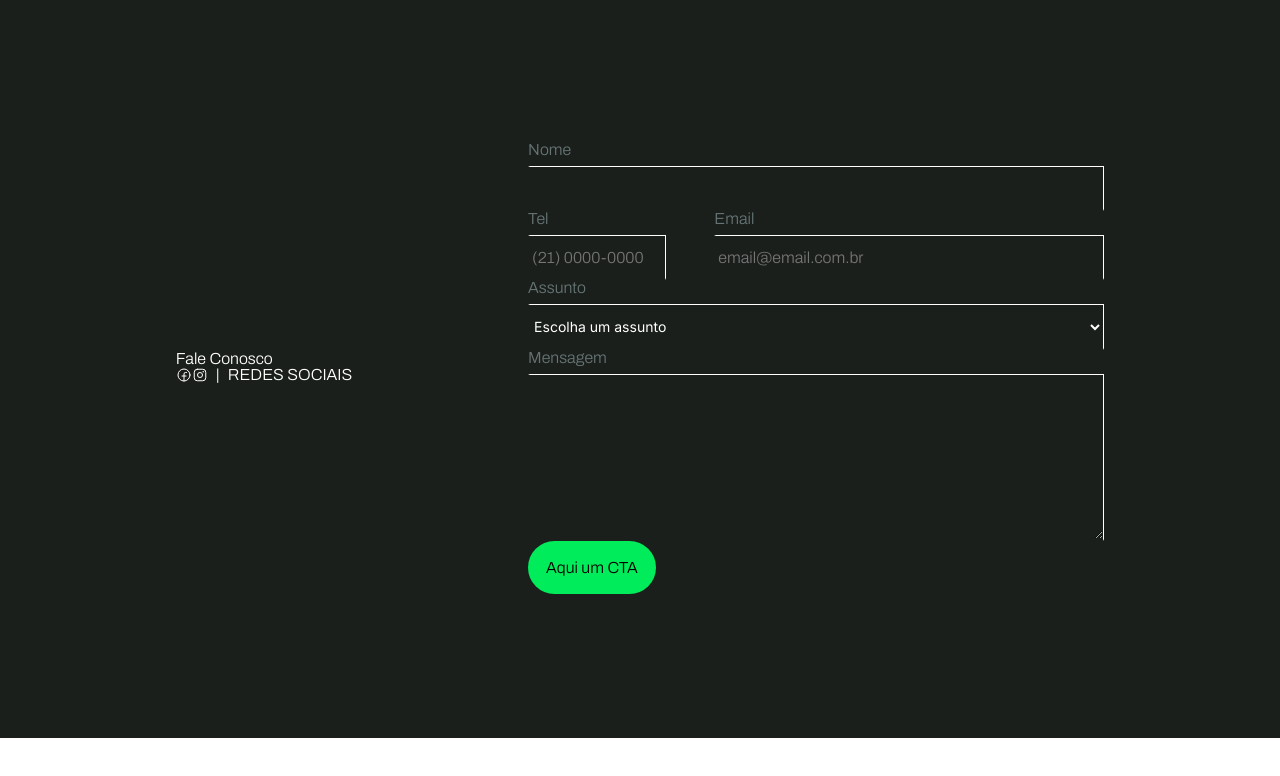
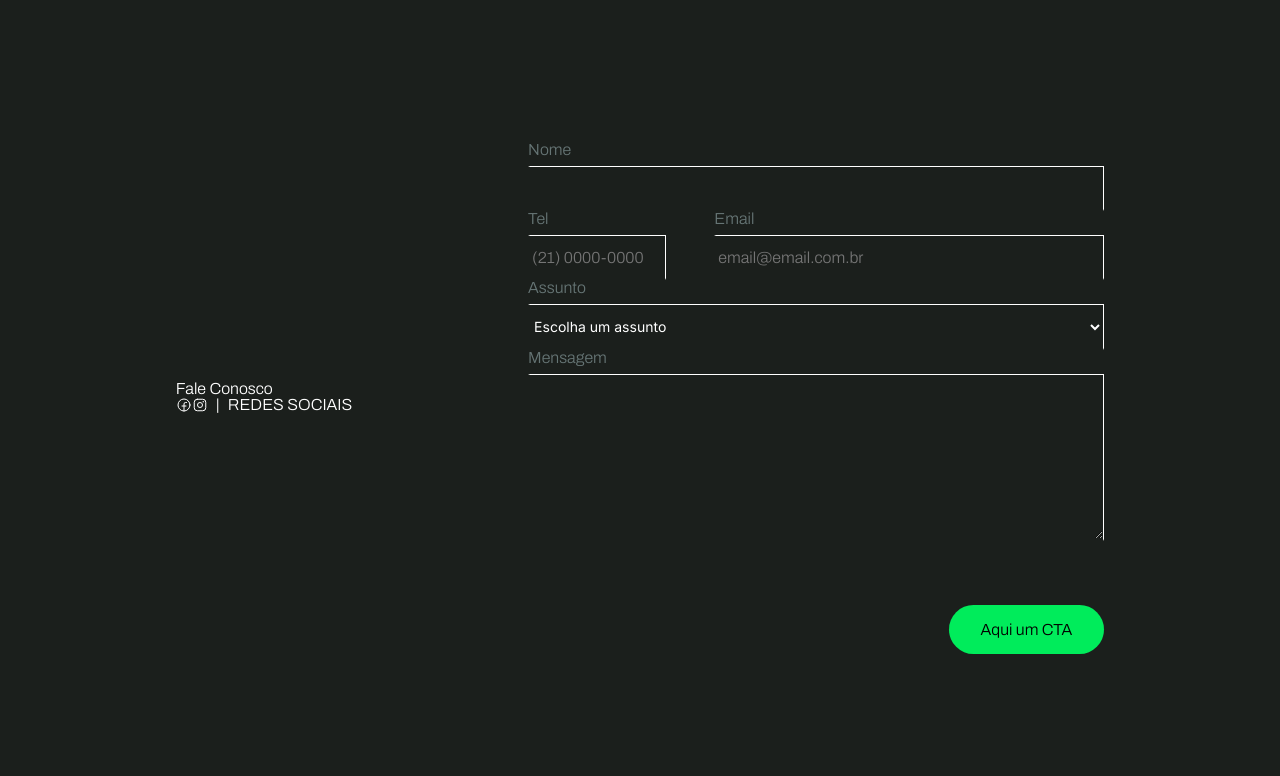
Before and after one commit to EriveltonSouzaCampos/Conecta, a React (Vite) app: page / in a window 1280 px wide. Shown: the part 2414-3190 px from the top of the page. Before the commit the page ends 3152 px from the top, so only its background shows below. Built offline with nearby package versions, Linux system fonts and the light colour scheme; a web font is replaced by a local one.

Commit message:
feat: add new classname to button

```diff
--- a/src/components/Forms.tsx
+++ b/src/components/Forms.tsx
@@ -1,4 +1,3 @@
-import { useState } from "react";
 import { Button } from "./Button";
 import style from './Forms.module.css'
 interface propsForm{
@@ -47,7 +46,7 @@ export function Forms(props: propsForm) {
                 <label htmlFor="textArea">Mensagem</label>
             </span>
         </div>
-        <Button/>
+        <span className={style.buttonForm}><Button/></span>
     </div>
     );
   }
```
